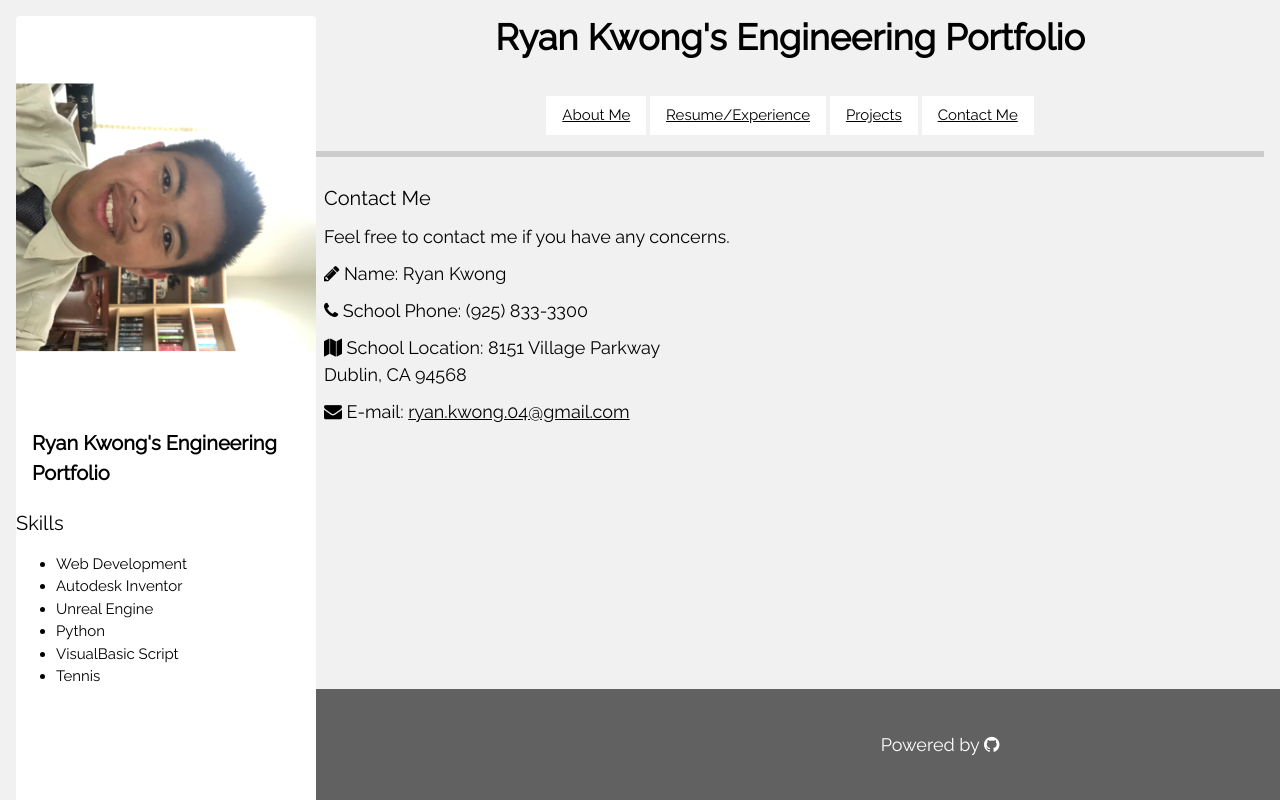
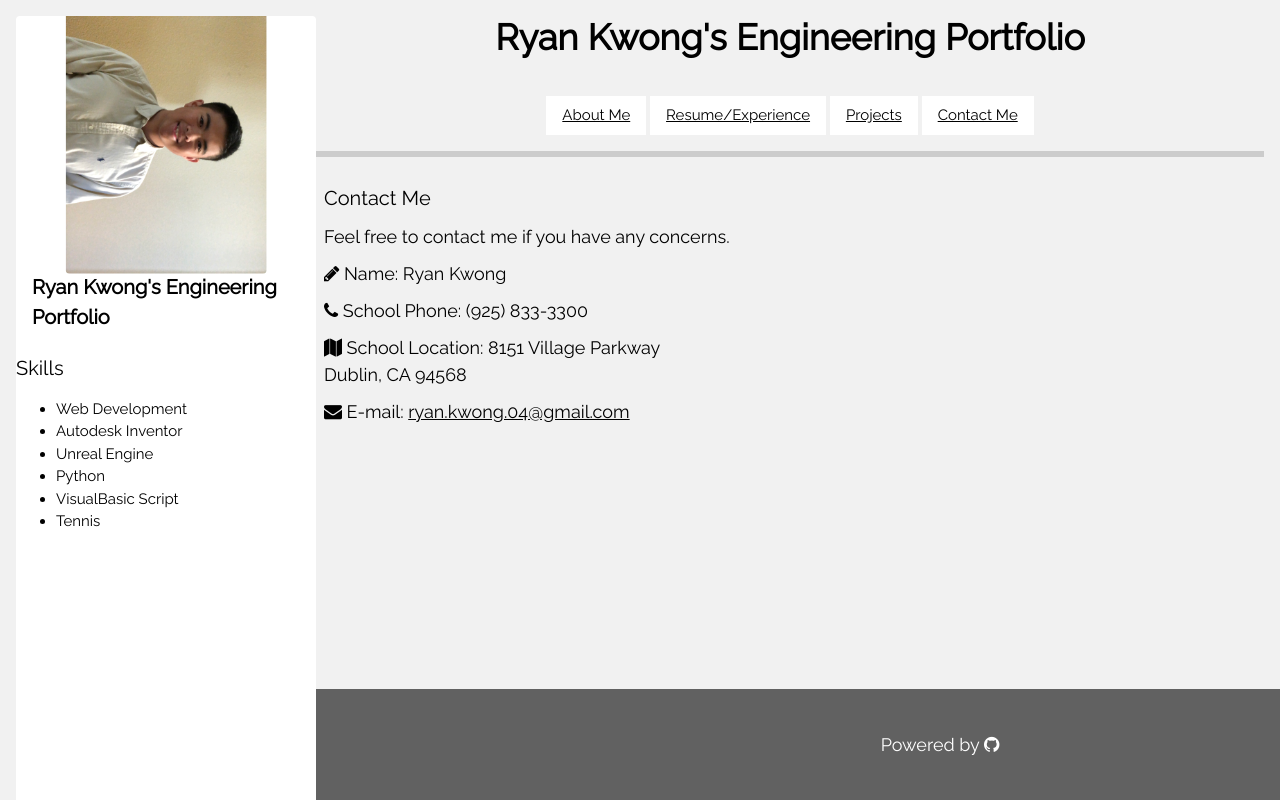
Before and after one commit to biancanev/engineering-portfolio, a plain HTML site: page contact.html in a window 1280 px wide. Drawn offline with nearby package versions, Linux system fonts and the light colour scheme.

Commit message:
Update contact.html

```diff
--- a/contact.html
+++ b/contact.html
@@ -18,7 +18,7 @@ body,h1,h2,h3,h4,h5,h6 {font-family: "Raleway", sans-serif}
     <a href="#" onclick="w3_close()" class="w3-hide-large w3-right w3-jumbo w3-padding w3-hover-grey" title="close menu">
       <i class="fa fa-remove"></i>
     </a>
-    <img src="https://biancanev.github.io/engineering-portfolio/IMG_1817.JPG" style="width:100%; transform:rotate(90deg);" class="w3-round"><br><br>
+    <img src="https://biancanev.github.io/engineering-portfolio/IMG_2458.JPG" style="width:100%; transform:rotate(90deg);" class="w3-round"><br><br>
     <h4><b>Ryan Kwong's Engineering Portfolio</b></h4>
   </div>
   <div class="w3-bar-block w3-padding-8">
```
